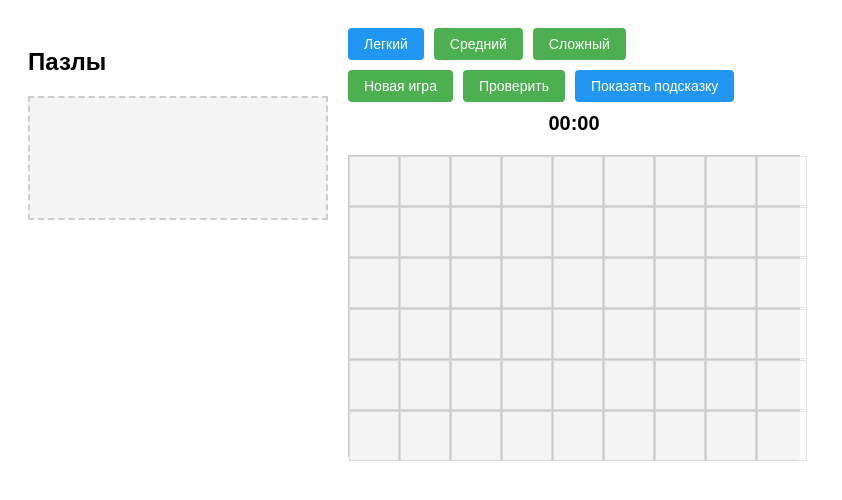
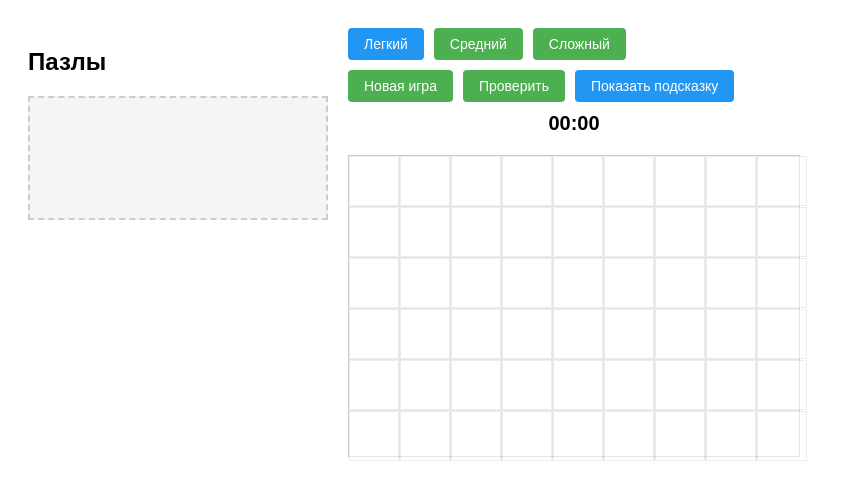
Before and after one commit to SNAcorp/shabalin, a FastAPI app: page /puzzle in a window 1280 px wide. Shown: the top 500 px of the page, without its empty margins (0-842 px from the left). Run offline with FastAPI, Linux system fonts and the light colour scheme.

Commit message:
Innitial Commit

```diff
--- a/app/static/s.css
+++ b/app/static/s.css
@@ -101,10 +101,7 @@
     gap: 1px;
     background: #ccc;
     z-index: 2;
-}
-
-.puzzle-cell {
-    opacity: 0.8;
+    opacity: 0.5;
 }
 
 .grid-cell {
@@ -113,7 +110,6 @@
     background: #fff;
     border: 1px solid #ddd;
     box-sizing: border-box;
-    opacity: 0.8;
 }
 
 .grid-cell.highlight {
```
